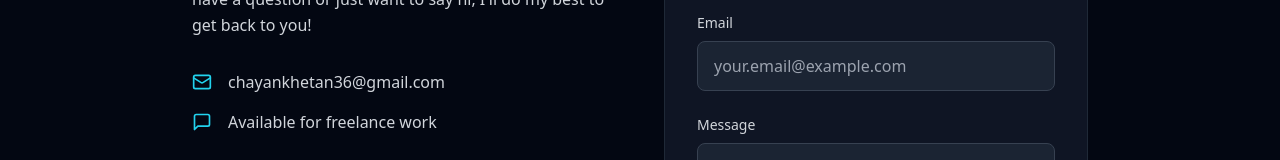
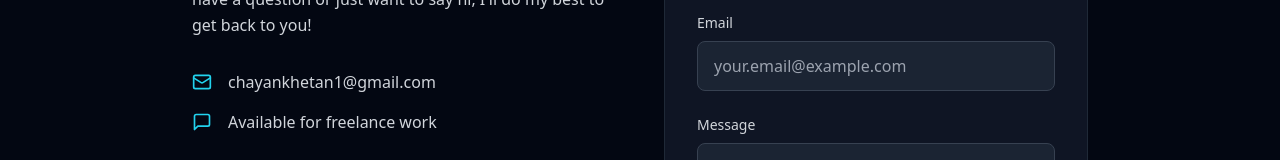
Before and after one commit to Chayan-03/Portfolio-website, a React (Vite) app: page / in a window 1280 px wide. Shown: the part 5137-5297 px from the top of the page. Built offline with nearby package versions, Linux system fonts and the light colour scheme.

Commit message:
Update Contact.tsx

```diff
--- a/src/components/Contact.tsx
+++ b/src/components/Contact.tsx
@@ -42,10 +42,10 @@ export const Contact: React.FC = () => {
               <div className="flex items-center">
                 <Mail className="text-cyan-400 mr-4" size={20} />
                 <a
-                  href="mailto:chayankhetan36@gmail.com"
+                  href="mailto:chayankhetan1@gmail.com"
                   className="text-gray-300 hover:text-cyan-400 transition-colors duration-300"
                 >
-                  chayankhetan36@gmail.com
+                  chayankhetan1@gmail.com
                 </a>
               </div>
               <div className="flex items-center">
```
